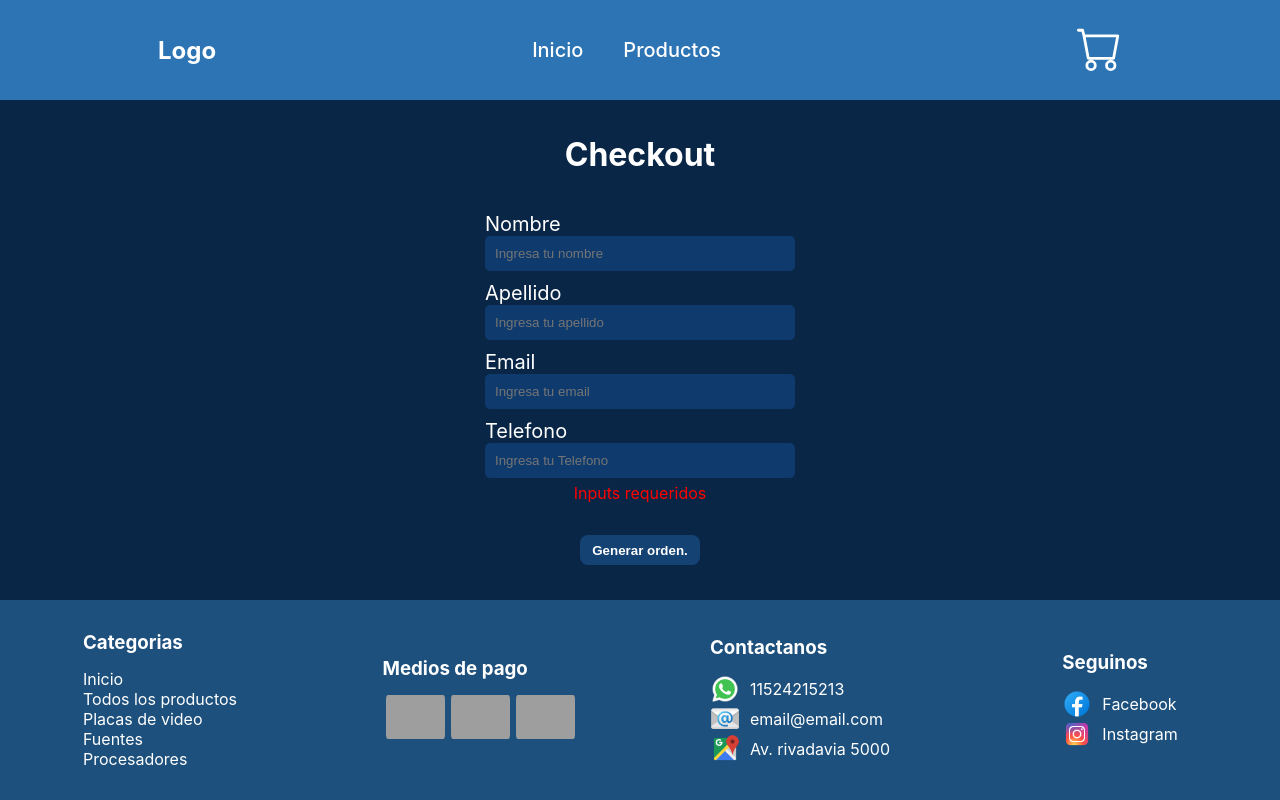
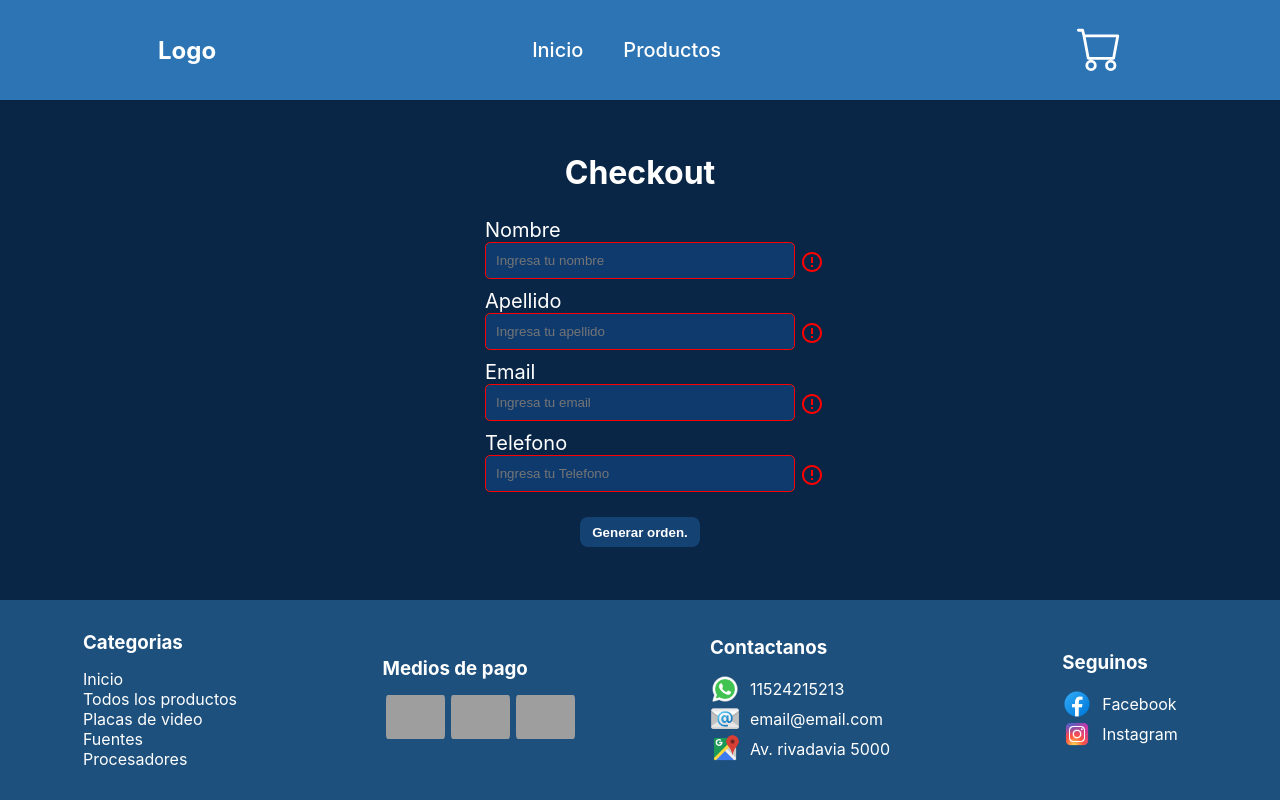
Before and after one commit to Lucho375/ReactJS-Eccommerce, a React (Create React App) app: page /checkout in a window 1280 px wide. Both pictures are taken after a click on the button "Generar orden.". Built offline with nearby package versions, Linux system fonts and the light colour scheme; grey boxes are pictures that could not be loaded.

Commit message:
agrego estilo al formulario

```diff
--- a/package.json
+++ b/package.json
@@ -3,7 +3,6 @@
   "version": "0.1.0",
   "private": true,
   "dependencies": {
-    "@mui/material": "5.11.6",
     "@testing-library/jest-dom": "5.16.5",
     "@testing-library/react": "13.4.0",
     "@testing-library/user-event": "13.5.0",
@@ -39,6 +38,10 @@
     ]
   },
   "devDependencies": {
+    "@emotion/react": "^11.10.5",
+    "@emotion/styled": "^11.10.5",
+    "@mui/icons-material": "^5.11.0",
+    "@mui/material": "^5.11.7",
     "sass": "^1.57.1"
   }
 }
--- a/src/components/Checkout/Checkout.js
+++ b/src/components/Checkout/Checkout.js
@@ -59,7 +59,8 @@ const Checkout = () => {
                     onChange={handleChange}
                     value={values.name}
                     placeholder="Ingresa tu nombre"
-                    errorMessage={errors.nameError}>
+                    errorMessage={errors.nameError}
+                    required={errors.required}>
                     Nombre
                 </Input>
                 <Input
@@ -68,7 +69,8 @@ const Checkout = () => {
                     onChange={handleChange}
                     value={values.lastName}
                     placeholder="Ingresa tu apellido"
-                    errorMessage={errors.lastNameError}>
+                    errorMessage={errors.lastNameError}
+                    required={errors.required}>
                     Apellido
                 </Input>
                 <Input
@@ -77,7 +79,8 @@ const Checkout = () => {
                     onChange={handleChange}
                     value={values.email}
                     placeholder="Ingresa tu email"
-                    errorMessage={errors.emailError}>
+                    errorMessage={errors.emailError}
+                    required={errors.required}>
                     Email
                 </Input>
                 <Input
@@ -86,10 +89,10 @@ const Checkout = () => {
                     onChange={handleChange}
                     value={values.phone}
                     placeholder="Ingresa tu Telefono"
-                    errorMessage={errors.phoneError}>
+                    errorMessage={errors.phoneError}
+                    required={errors.required}>
                     Telefono
                 </Input>
-                {errors.required && <span className="contact__form--required">Inputs requeridos</span>}
             </form>
             <Button onClick={(e) => handleSubmit(e)}>Generar orden.</Button>
         </>
--- a/src/components/Home/Home.js
+++ b/src/components/Home/Home.js
@@ -2,7 +2,6 @@ import { collection, getDocs } from "firebase/firestore"
 import { useState, useEffect } from "react"
 import { useTitle } from "../../hooks/useTitle";
 import { db } from "../../services/firebase/firebaseConfig"
-import Form from "../Form";
 import Loading from "../Loading/Loading";
 import Slider from "../Slider/Slider";
 
--- a/src/components/Input/Input.js
+++ b/src/components/Input/Input.js
@@ -1,6 +1,8 @@
 import "./Input.scss";
+import ErrorOutlineOutlinedIcon from '@mui/icons-material/ErrorOutlineOutlined';
 
-const Input = ({children, onChange, name, type, value, placeholder, errorMessage}) => {
+const Input = ({children, onChange, name, type, value, placeholder, errorMessage, required}) => {
+
 
     return (
         <label className="contact__form__label">
@@ -12,7 +14,7 @@ const Input = ({children, onChange, name, type, value, placeholder, errorMessage
             value={value}
             className="contact__form__input"
             placeholder={placeholder}/>
-            {errorMessage && <span className="contact__form__input--invalid">Caracteres invalidos</span>}
+            {errorMessage && <ErrorOutlineOutlinedIcon className="contact__form__input--invalid"/>}
         </label>
     )
 }
--- a/src/components/Input/Input.scss
+++ b/src/components/Input/Input.scss
@@ -2,12 +2,9 @@
     display: flex;
     flex-direction: column;
     align-items: center;
-    padding: 30px;
+    // padding: 30px;
     height: 100%;
     color: white;
-    button {
-        margin-top: 20px;
-    }
 
     .contact__form__label {
         display: flex;
@@ -15,8 +12,10 @@
         text-align: start;
         padding: 5px;
         font-size: 20px;
-        &:has(.contact__form__input--invalid) .contact__form__input{
+        position: relative;
+        &:has(.contact__form__input--invalid) .contact__form__input {
             border: 1px solid red;
+            animation: animate 300ms ease-in-out;
         }
     }
 
@@ -28,14 +27,9 @@
         color: white;
         border-radius: 5px;
         box-shadow: inset 0px;
-        position: relative;
 
         &:focus {
             outline: none;
-        }
-
-        &:target {
-            color: red;
         }
 
         &:-webkit-autofill,
@@ -48,15 +42,11 @@
 
         &--invalid {
             color: red;
-            font-size: 15px;
-            position: relative;
-            left: 175px;
+            position: absolute;
+            left: 320px;
+            bottom: 10px;
             animation: animate 300ms ease-in-out;
         }
-    }
-    &--required{
-        color: red;
-        animation: animate 300ms ease-in-out;
     }
 }
 
--- a/src/hooks/useForm.js
+++ b/src/hooks/useForm.js
@@ -12,11 +12,10 @@ export const useForm = (validForm) => {
         lastNameError: false,
         emailError: false,
         phoneError: false,
-        required: false,
     })
 
     const validateForm = (e) => {
-        const input = e.target.value.trim();
+        const input = e.target.value;
         const pattern = /^[A-Za-z]+(\s*[A-Za-z]+)*$/g
         const emailPattern = /^\w+([.-_+]?\w+)*@\w+([.-]?\w+)*(\.\w{2,10})+$/;
         const phonePattern = /^[+]*[(]{0,1}[0-9]{1,4}[)]{0,1}[-\s\./0-9]*$/
@@ -24,7 +23,7 @@ export const useForm = (validForm) => {
         if (e.target.name === "name") {
             // Si coincide con la expresion regular, sin errores
             if (pattern.test(input)) {
-                setErrors(prev => ({ ...prev, nameError: false, required: false }))
+                setErrors(prev => ({ ...prev, nameError: false}))
             }
             else {
                 setErrors(prev => ({ ...prev, nameError: true }))
@@ -35,7 +34,7 @@ export const useForm = (validForm) => {
         if (e.target.name === "lastName") {
             // Si coincide con la expresion regular, sin errores
             if (pattern.test(input)) {
-                setErrors(prev => ({ ...prev, lastNameError: false, required: false }))
+                setErrors(prev => ({ ...prev, lastNameError: false}))
             } else {
                 setErrors(prev => ({ ...prev, lastNameError: true }))
                 return false
@@ -45,7 +44,7 @@ export const useForm = (validForm) => {
         if (e.target.name === "email") {
             // Si coincide con la expresion regular, sin errores
             if (emailPattern.test(input)) {
-                setErrors(prev => ({ ...prev, emailError: false, required: false }))
+                setErrors(prev => ({ ...prev, emailError: false}))
             } else {
                 setErrors(prev => ({ ...prev, emailError: true }))
                 return false
@@ -55,7 +54,7 @@ export const useForm = (validForm) => {
         if (e.target.name === "phone") {
             // Si coincide con la expresion regular, sin errores
             if (phonePattern.test(input)) {
-                setErrors(prev => ({ ...prev, phoneError: false, required: false }))
+                setErrors(prev => ({ ...prev, phoneError: false}))
             } else {
                 setErrors(prev => ({ ...prev, phoneError: true }))
                 return false
@@ -74,7 +73,8 @@ export const useForm = (validForm) => {
         e.preventDefault();
 
         if (!values.name || !values.lastName || !values.email || !values.phone) {
-            setErrors(prev => ({...prev, required: true}))
+            // setErrors(prev => ({ ...prev, required: true }))
+            setErrors(prev => ({ ...prev, nameError: true, lastNameError: true, emailError: true, phoneError: true }))
         } else {
             if (errors.nameError === false && errors.lastNameError === false && errors.emailError === false && errors.phoneError === false) {
                 validForm()
```
Also changed, not shown: 1 other file (tests, documents, lock files or other folders).
